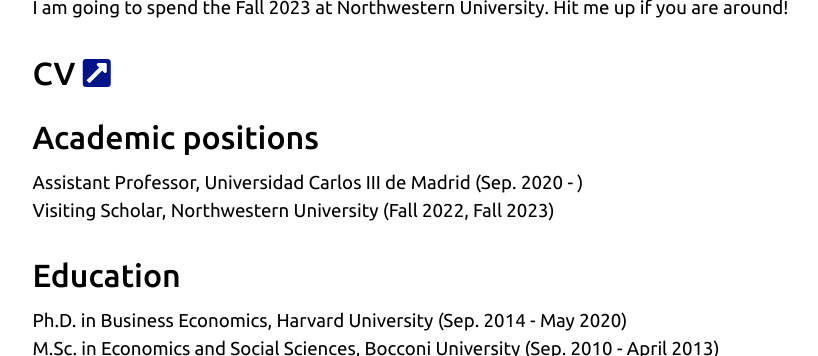
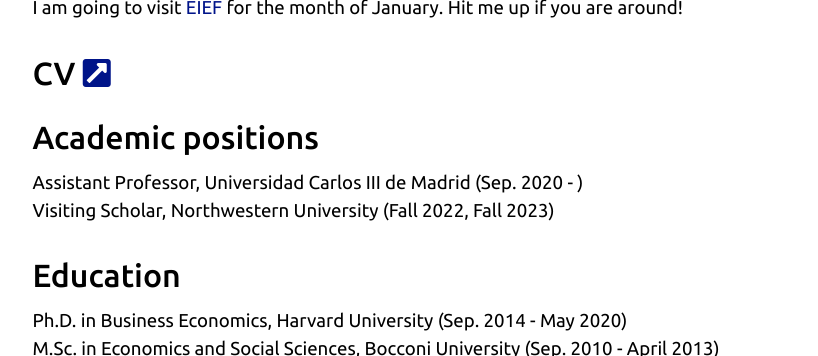
Before and after one commit to eacabbi/eacabbi.github.io, a Jekyll site: the page built from index.md, in a window 1280 px wide and 900 px high, cut to the strip 544-900 px from the top of the window. Shown: the whole strip, without its empty margins (195-1013 px from the left). Built offline with Jekyll 4.4.1, drawn with Linux system fonts in a browser that asks for light colours; some web fonts are replaced.

Commit message:
change EIEF

```diff
--- a/index.md
+++ b/index.md
@@ -2,7 +2,7 @@
 layout: home
 ---
 
-I am going to spend the Fall 2023 at Northwestern University. Hit me up if you are around!
+I am going to visit <a href = "https://www.eief.it/eief/"> EIEF </a> for the month of January. Hit me up if you are around!
 
 ## CV <a href="{{ site.url }}/docs/EMA_cv.pdf" class="{{ site.link_icon }}" title="{{ site.link_title }}" id="icon"></a>
 
```
